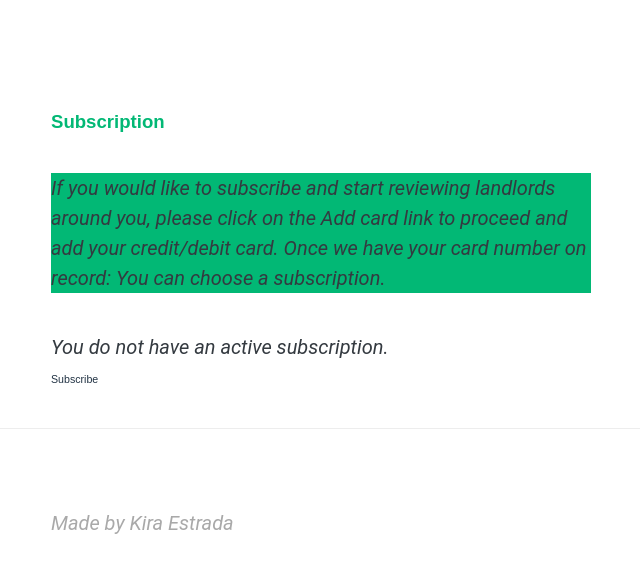
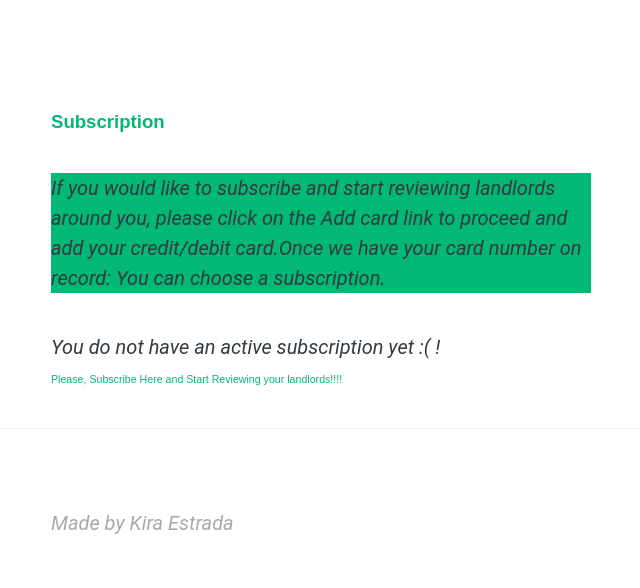
Before and after one commit to kiranleu/kira-properties-app, a Django app: page /accounts/profile/ in a window 1280 px wide. Shown: the part 702-1290 px from the top of the page, without its empty margins (34-674 px from the left). Run offline with Django 3.2, Linux system fonts and the light colour scheme; some libraries are stand-ins or nearby versions.

Commit message:
New layout added to Revies and form

```diff
--- a/rentedproperties/templates/rentedproperties/rented_properties_detail.html
+++ b/rentedproperties/templates/rentedproperties/rented_properties_detail.html
@@ -32,6 +32,7 @@
 {% if user.is_authenticated %}
 <form method="POST" action="{% url 'write_review' property.id %}">
     {% csrf_token %}
+    <p> Write the review of the landlord/landlady and house wihtin this form, please.</p>
     {{ form.as_p }}
 
     <input type="submit" value="Submit"/>
@@ -39,6 +40,8 @@
 {% endif %}
 <hr>
 <div>
+    <h2>Reviews</h2>
+    <p>You can see here all the reviews of people who had lived here previously</p>
     {% for review in property.reviews.all|dictsortreversed:'created_date' %}
 
 
--- a/templates/profile.html
+++ b/templates/profile.html
@@ -34,9 +34,7 @@
 <h3>Subscription</h3>
 
     <p class="smallertext"> If you would like to subscribe and start reviewing landlords around you, please click on the Add card link
-        to proceed and add your credit/debit card.
-
-        Once we have your card number on record: You can choose a subscription.</p>
+        to proceed and add your credit/debit card.Once we have your card number on record: You can choose a subscription.</p>
 {% if request.user.profile.subscription_id %}
     {%if subscription.status == "active" %}
         <table class="table profile-user-details ">
@@ -70,8 +68,8 @@
         <a href="{% url 'subscriptions' %}"class="btn btn-success pull-right">Subscription</a>
     {% endif %}
 {% else %}
-    <p>You do not have an active subscription.</p>
-    <a href="{% url 'subscribe' %}">Subscribe</a>
+    <p>You do not have an active subscription yet :( !</p>
+    <a class="linkonGreen" href="{% url 'subscribe' %}"> Please, Subscribe Here and Start Reviewing your landlords!!!!</a>
 
 {% endif %}
 
```
